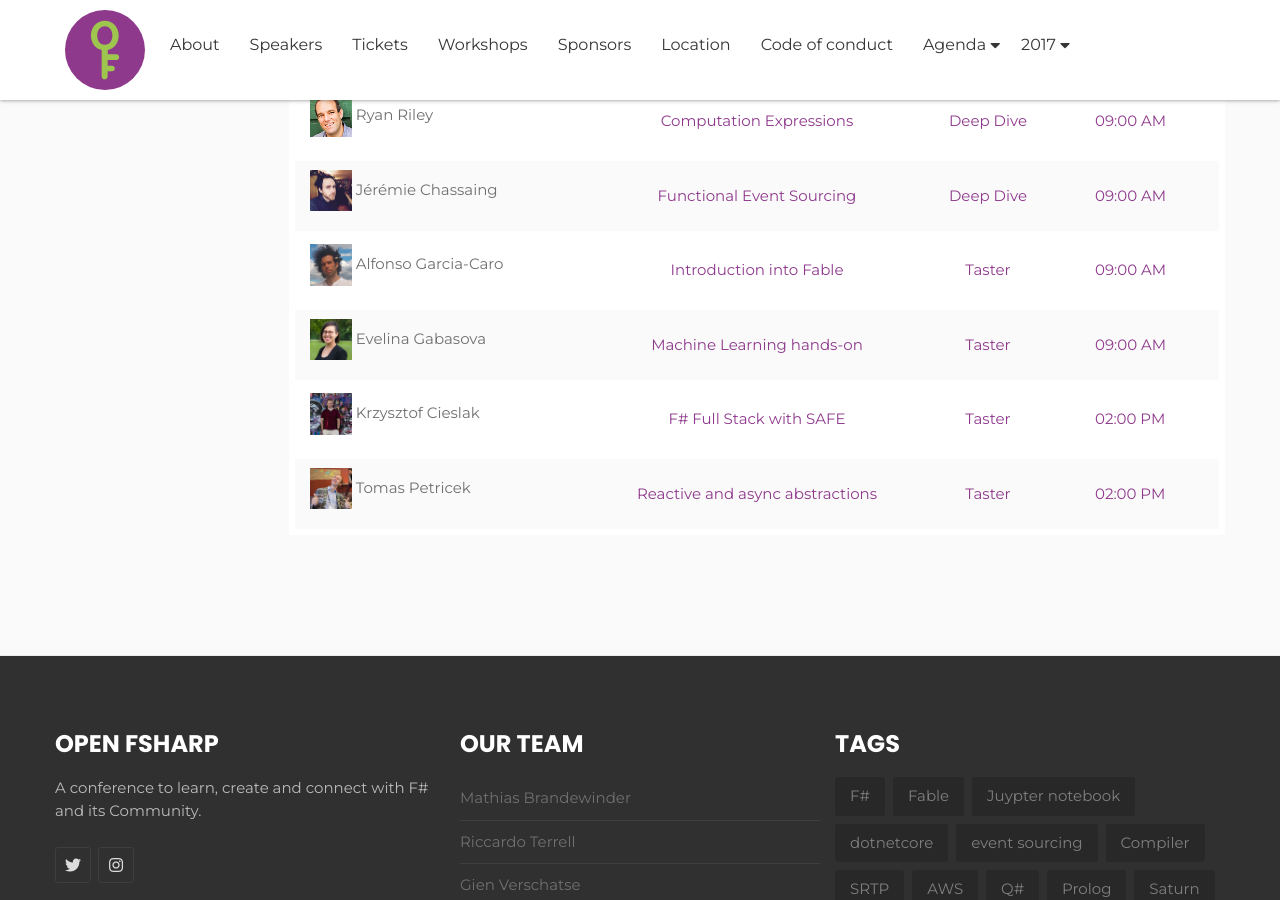
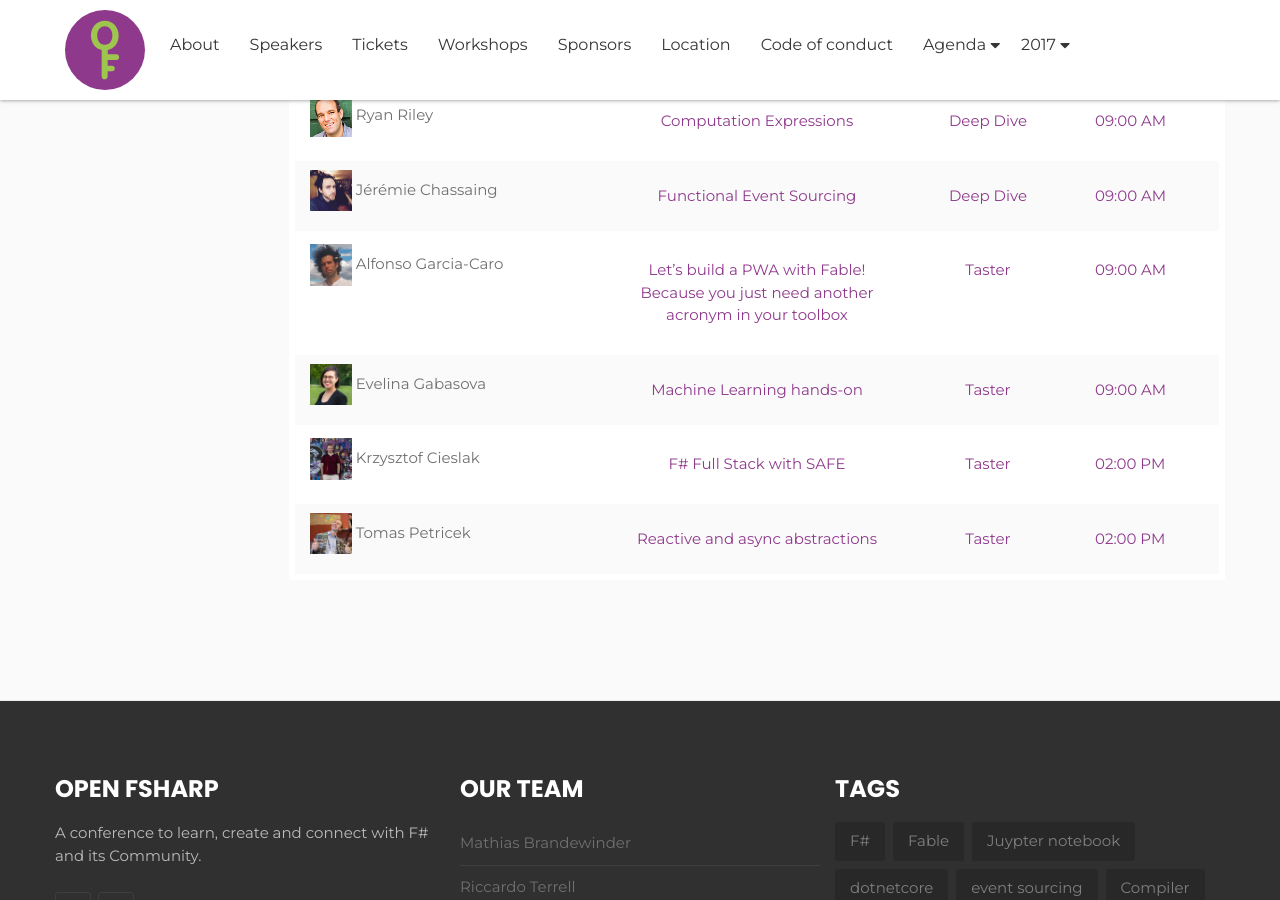
Before and after one commit to open-fsharp/open-fsharp.github.io, a Jekyll site: the page built from agenda/workshop.md, in a window 1280 px wide and 900 px high, scrolled down 1152 px. Built offline with Jekyll 4.4.1, drawn with Linux system fonts in a browser that asks for light colours; nearby versions of some CDN libraries; comment, search, counter and statistics services are not loaded.

Commit message:
update workshop title alfonso garcia caro

```diff
--- a/agenda/workshop.md
+++ b/agenda/workshop.md
@@ -205,7 +205,7 @@ title: Agenda workshop 2018
                                     </div><!-- /.col-md-3 -->
                                     <div class="col-xs-4 col-sm-4 col-md-4">
                                         <div class="item-inner event-session">
-                                            <span>Introduction into Fable</span>
+                                            <span>Let’s build a PWA with Fable! Because you just need another acronym in your toolbox</span>
                                         </div>
                                     </div><!-- /.col-xs-4 col-sm-4 col-md-4 -->
                                     <div class="col-xs-2 col-sm-2 col-md-2">
```
